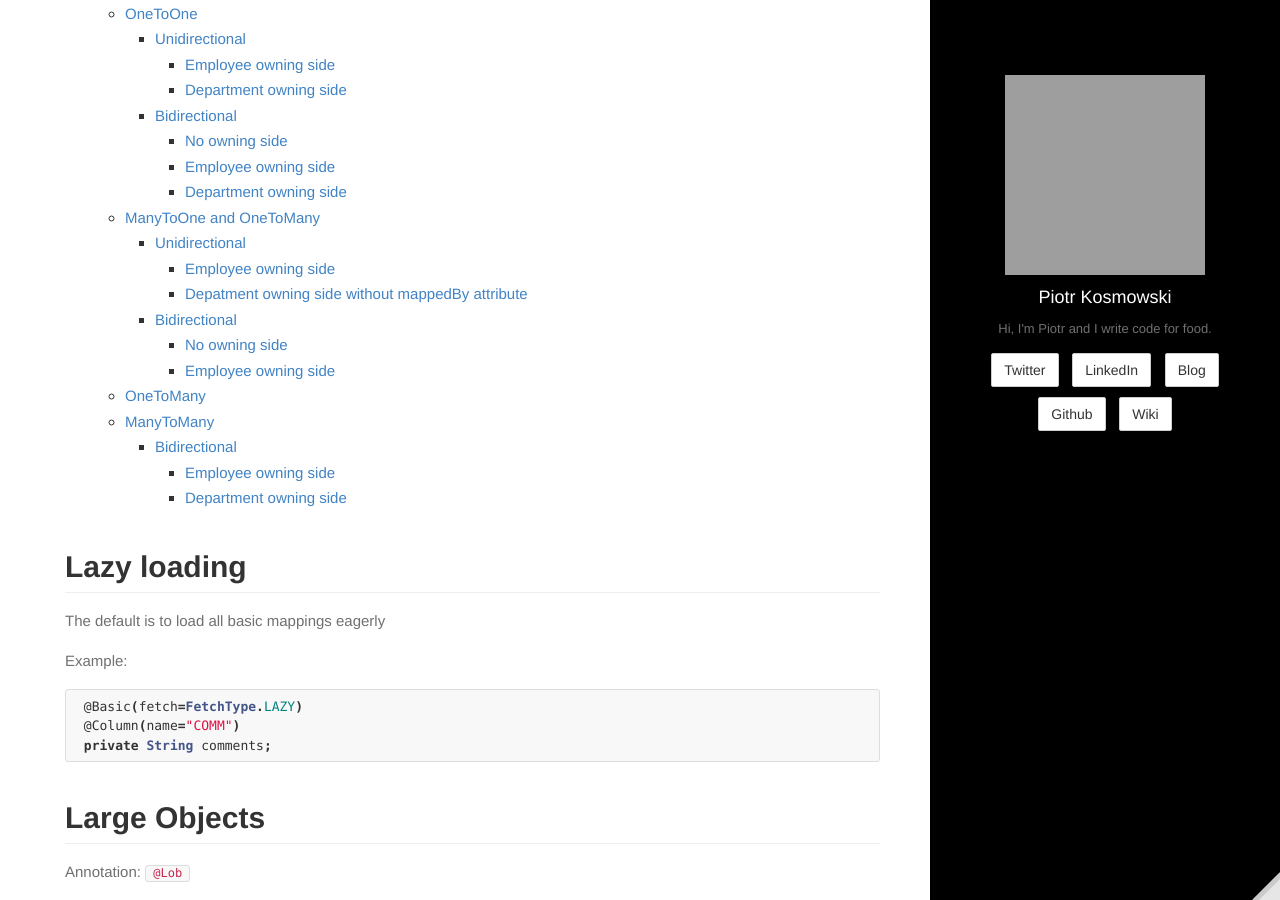
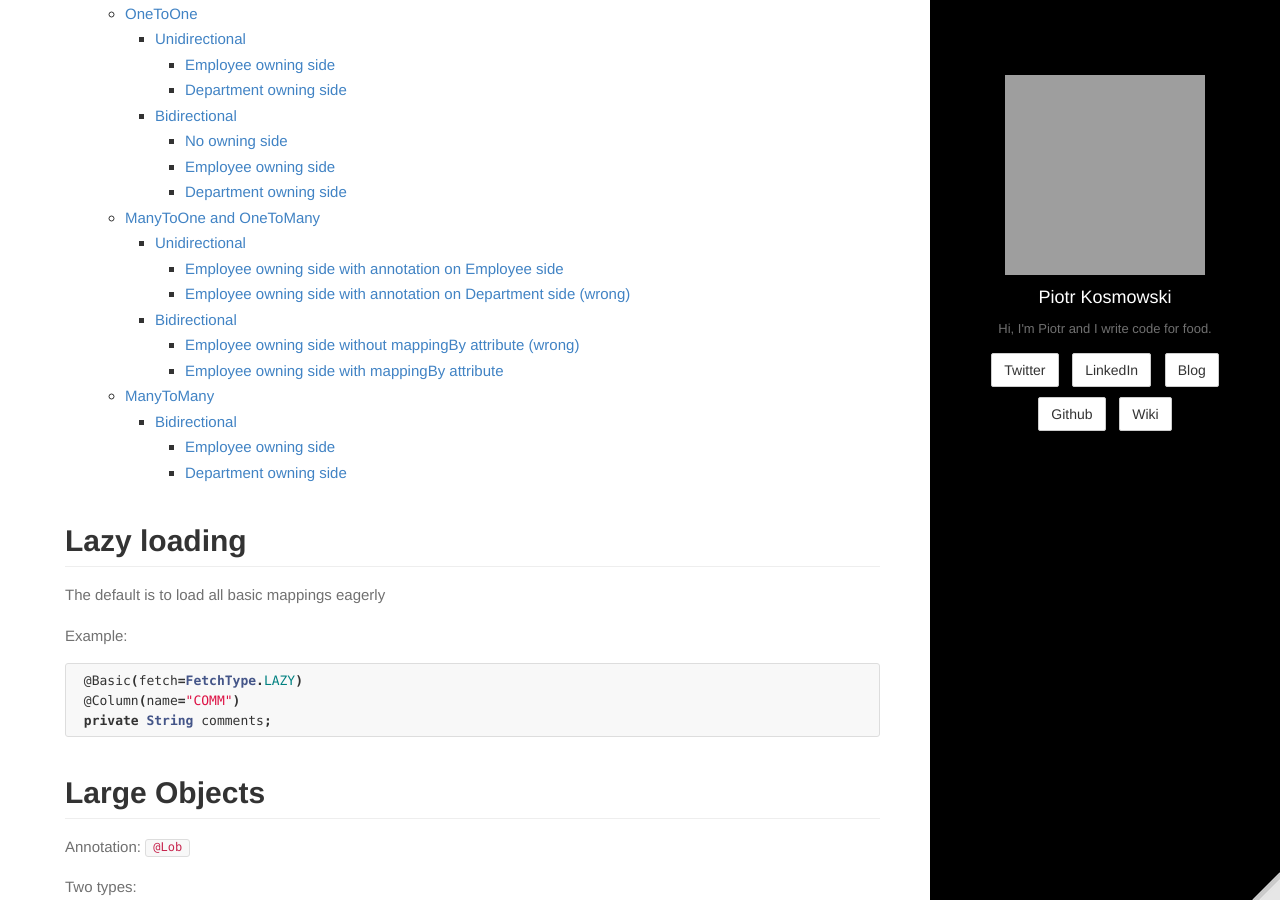
Before and after one commit to kospiotr/kospiotr.github.io, a Jekyll site: the page built from wiki/jpa.md, in a window 1280 px wide and 900 px high, scrolled down 400 px. Built offline with Jekyll 4.4.1, drawn with Linux system fonts in a browser that asks for light colours; Markdown is read by kramdown in place of the engine named in the settings; some of the changed text lies outside the part shown; grey boxes are pictures that could not be loaded.

Commit message:
Update JPA wiki

````diff
--- a/wiki/jpa.md
+++ b/wiki/jpa.md
@@ -272,7 +272,7 @@ Failing to specify the `mappedBy` element in the @OneToMany annotation will caus
 
 
 ### Unidirectional
-#### Employee owning side
+#### Employee owning side with annotation on Employee side
 
 
 ```java
@@ -305,7 +305,7 @@ public class Department {
 
 
 
-#### Depatment owning side without mappedBy attribute
+#### Employee owning side with annotation on Department side (wrong)
 
 ```java
 @Entity
@@ -337,9 +337,9 @@ public class Department {
 </center>
 
 
-###Bidirectional
+### Bidirectional
 
-####No owning side
+#### Employee owning side without mappingBy attribute (wrong)
 
 ```java
 @Entity
@@ -371,7 +371,8 @@ public class Department {
 ![JEE]({{page.res}}/one-with-many-1.png)
 </center>
 
-#### Employee owning side
+
+#### Employee owning side with mappingBy attribute
 
 ```java
 @Entity
@@ -404,7 +405,6 @@ public class Department {
 </center>
 
 
-##OneToMany
 ##ManyToMany
 
 ###Bidirectional
````
